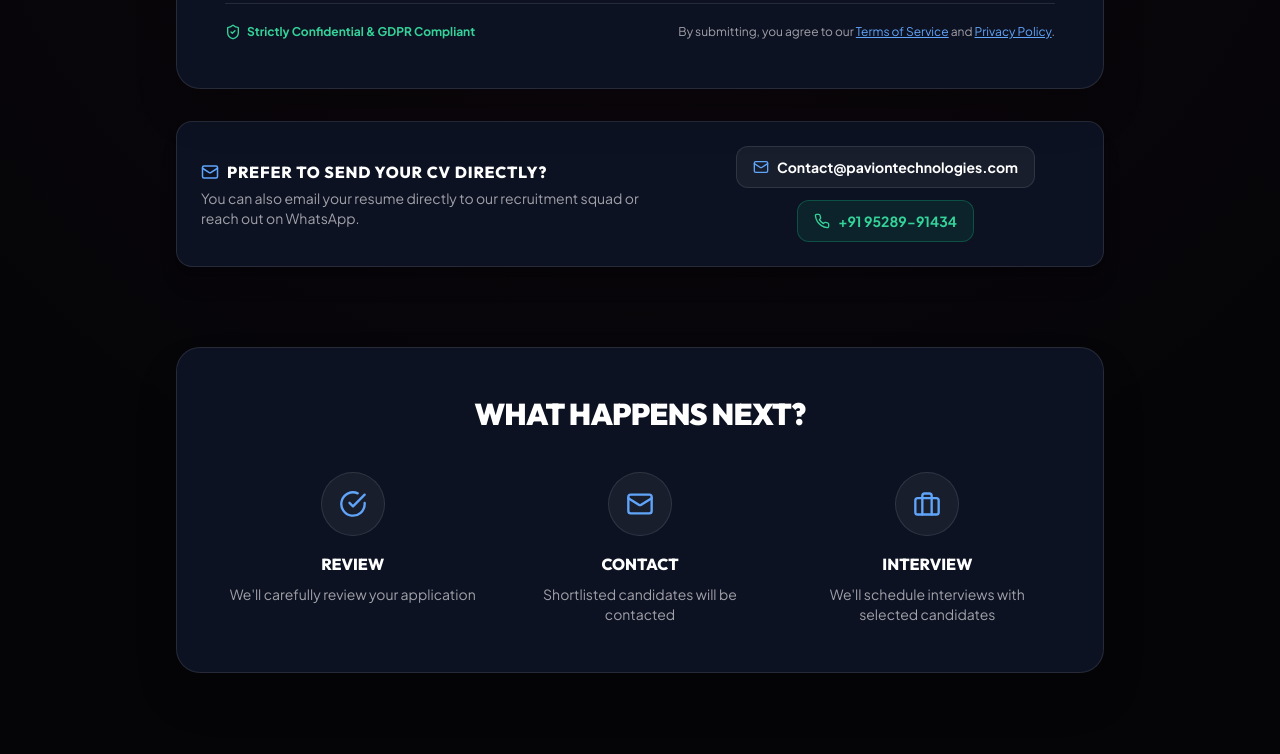
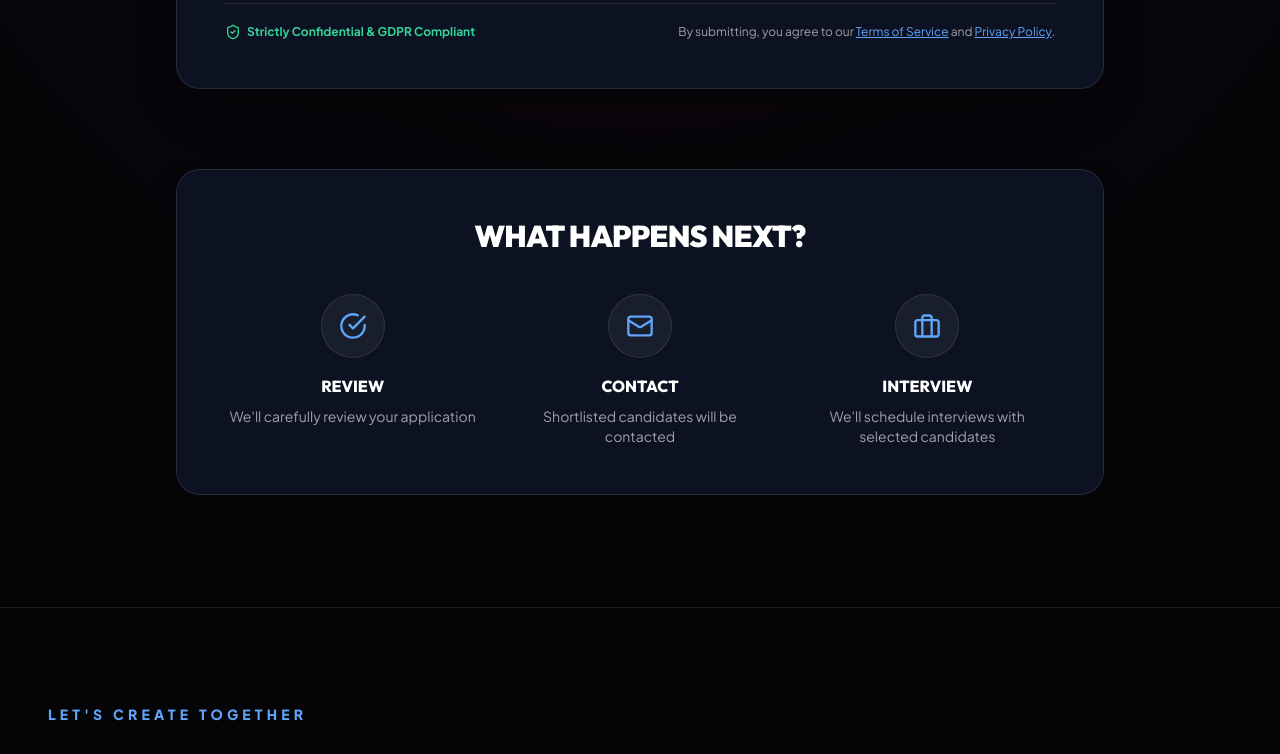
Before and after one commit to paviontechnologies/PAVION, a React (Vite) app in the folder frontend/: page /careers in a window 1280 px wide. Shown: the part 1420-2174 px from the top of the page. Built offline with nearby package versions, Linux system fonts and the light colour scheme; no server answers.

Commit message:
remove: remove direct recruiter contact fallback box from careers page

```diff
--- a/frontend/src/components/Careers.tsx
+++ b/frontend/src/components/Careers.tsx
@@ -471,37 +471,6 @@ const Careers: React.FC = () => {
           />
         </motion.div>
 
-        {/* Direct Recruiter Contact Fallback */}
-        <div className="mt-8 p-6 rounded-2xl bg-[#0D1222] border border-white/10 flex flex-col md:flex-row items-center justify-between gap-4 text-center md:text-left shadow-xl">
-          <div>
-            <h4 className="text-white font-extrabold text-base uppercase tracking-wider mb-1 flex items-center justify-center md:justify-start gap-2">
-              <Mail size={18} className="text-[#60A5FA]" />
-              Prefer to Send Your CV Directly?
-            </h4>
-            <p className="text-zinc-400 text-xs sm:text-sm font-normal">
-              You can also email your resume directly to our recruitment squad or reach out on WhatsApp.
-            </p>
-          </div>
-          <div className="flex flex-wrap items-center justify-center gap-3">
-            <a
-              href="mailto:Contact@paviontechnologies.com?subject=Job%20Application%20-%20Pavion%20Careers"
-              className="px-4 py-2.5 rounded-xl bg-white/5 hover:bg-white/10 border border-white/10 text-white text-xs sm:text-sm font-bold transition-all flex items-center gap-2"
-            >
-              <Mail size={16} className="text-[#60A5FA]" />
-              Contact@paviontechnologies.com
-            </a>
-            <a
-              href="https://wa.me/919528991434?text=Hi%20Pavion%20Team,%20I%20am%20interested%20in%20career%20opportunities%20at%20Pavion"
-              target="_blank"
-              rel="noopener noreferrer"
-              className="px-4 py-2.5 rounded-xl bg-emerald-500/10 hover:bg-emerald-500/20 border border-emerald-500/30 text-emerald-400 text-xs sm:text-sm font-bold transition-all flex items-center gap-2"
-            >
-              <Phone size={16} />
-              +91 95289-91434
-            </a>
-          </div>
-        </div>
-
         {/* Additional Info Section */}
         <motion.div
           initial={{ opacity: 0, y: 30 }}
```
